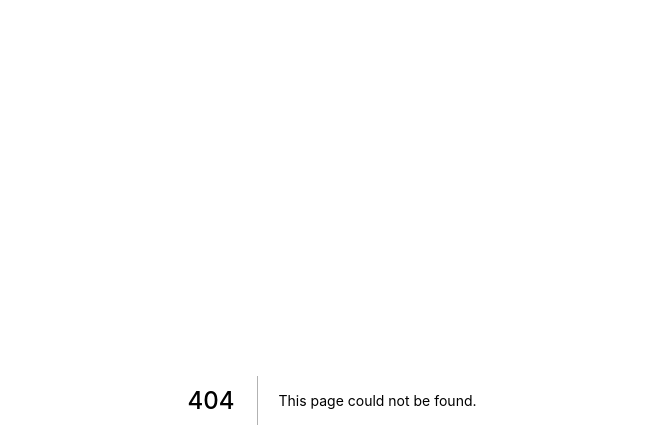
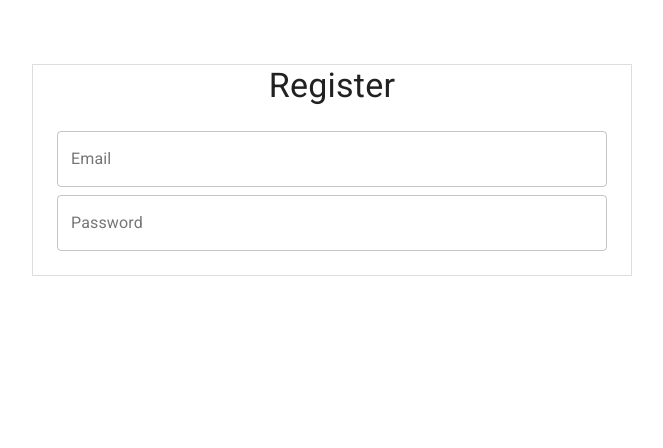
Before and after one commit to leelandmiller/welder-edu-app, a Next.js app: page /register in a window 1280 px wide. Before the commit this address had no page. Shown: the top 448 px of the page, without its empty margins (308-971 px from the left). Built offline with nearby package versions, Linux system fonts and the light colour scheme.

Commit message:
commit to staging /register

```diff
--- /dev/null
+++ b/components/Layout.js
@@ -0,0 +1,29 @@
+import Container from "@material-ui/core/Container"
+
+const layoutStyle = {
+  marginTop: '64px',
+  border: '1px solid #DDD'
+}
+
+export const withLayout = (Page) => {
+  const Layout = (props) => (
+    <Container style={{ ...layoutStyle, ...props.style }}>
+      <Page {...props} />
+    </Container>
+  )
+
+  if (Page.getInitialProps) {
+    Layout.getInitialProps = Page.getInitialProps
+  }
+
+  return Layout
+}
+
+const Layout = (props) => (
+  <Container maxWidth={props.maxWidth}
+    style={{ ...layoutStyle, ...props.style }}>
+    {props.children}
+  </Container>
+)
+
+export default Layout
--- /dev/null
+++ b/next.config.js
@@ -0,0 +1,2 @@
+const withSass = require("@zeit/next-sass");
+module.exports = withSass();
--- a/package.json
+++ b/package.json
@@ -12,8 +12,11 @@
     "deploy": "bash ./deploy.sh"
   },
   "dependencies": {
+    "@material-ui/core": "^4.8.2",
+    "@zeit/next-sass": "^1.0.1",
     "express": "^4.17.1",
     "next": "^9.1.6",
+    "node-sass": "^4.13.0",
     "react": "^16.12.0",
     "react-dom": "^16.12.0"
   },
--- /dev/null
+++ b/pages/_app.js
@@ -0,0 +1,33 @@
+import React from 'react';
+import App from 'next/app';
+import Head from 'next/head';
+import { ThemeProvider } from '@material-ui/core/styles';
+import CssBaseline from '@material-ui/core/CssBaseline';
+import theme from '../src/theme';
+
+export default class MyApp extends App {
+  componentDidMount() {
+    // Remove the server-side injected CSS.
+    const jssStyles = document.querySelector('#jss-server-side');
+    if (jssStyles) {
+      jssStyles.parentElement.removeChild(jssStyles);
+    }
+  }
+
+  render() {
+    const { Component, pageProps } = this.props;
+
+    return (
+      <React.Fragment>
+        <Head>
+          <title>My page</title>
+        </Head>
+        <ThemeProvider theme={theme}>
+          {/* CssBaseline kickstart an elegant, consistent, and simple baseline to build upon. */}
+          <CssBaseline />
+          <Component {...pageProps} />
+        </ThemeProvider>
+      </React.Fragment>
+    );
+  }
+}
--- /dev/null
+++ b/pages/_document.js
@@ -0,0 +1,71 @@
+import React from 'react';
+import Document, { Head, Main, NextScript } from 'next/document';
+import { ServerStyleSheets } from '@material-ui/core/styles';
+import theme from '../src/theme';
+
+export default class MyDocument extends Document {
+  render() {
+    return (
+      <html lang="en">
+        <Head>
+          <meta charSet="utf-8" />
+          <meta
+            name="viewport"
+            content="minimum-scale=1, initial-scale=1, width=device-width, shrink-to-fit=no"
+          />
+          {/* PWA primary color */}
+          <meta name="theme-color" content={theme.palette.primary.main} />
+          <link
+            rel="stylesheet"
+            href="https://fonts.googleapis.com/css?family=Roboto:300,400,500,700&display=swap"
+          />
+        </Head>
+        <body>
+          <Main />
+          <NextScript />
+        </body>
+      </html>
+    );
+  }
+}
+
+MyDocument.getInitialProps = async ctx => {
+  // Resolution order
+  //
+  // On the server:
+  // 1. app.getInitialProps
+  // 2. page.getInitialProps
+  // 3. document.getInitialProps
+  // 4. app.render
+  // 5. page.render
+  // 6. document.render
+  //
+  // On the server with error:
+  // 1. document.getInitialProps
+  // 2. app.render
+  // 3. page.render
+  // 4. document.render
+  //
+  // On the client
+  // 1. app.getInitialProps
+  // 2. page.getInitialProps
+  // 3. app.render
+  // 4. page.render
+
+  // Render app and page and get the context of the page with collected side effects.
+  const sheets = new ServerStyleSheets();
+  const originalRenderPage = ctx.renderPage;
+
+  ctx.renderPage = () =>
+    originalRenderPage({
+      enhanceApp: App => props => sheets.collect(<App {...props} />),
+    });
+
+  const initialProps = await Document.getInitialProps(ctx);
+
+  return {
+    ...initialProps,
+    // Styles fragment is rendered after the app and page rendering finish.
+    styles: [...React.Children.toArray(initialProps.styles), sheets.getStyleElement()],
+  };
+};
--- /dev/null
+++ b/pages/register.js
@@ -0,0 +1,65 @@
+import { useState } from 'react'
+import TextField from '@material-ui/core/TextField'
+import Typography from '@material-ui/core/Typography'
+import Grid from '@material-ui/core/Grid'
+import Box from '@material-ui/core/Box'
+import Layout from '../components/Layout'
+
+const boxStyle = {
+  padding: '24px 0px'
+}
+
+const textFieldStyle = {
+  width: '100%'
+}
+
+const Register = () => {
+  const [userData, setUserData] = useState({ email: '', password: '' })
+
+  async function handleSubmit(event) {
+    event.preventDefault()
+    /* ... */
+  }
+
+  return (
+    <Layout maxWidth="sm">
+      <Box display="flex" justifyContent="center">
+        <Typography variant="h4">
+          Register
+        </Typography>
+      </Box>
+      <Box style={boxStyle}>
+        <form onSubmit={handleSubmit}>
+          <Grid container spacing={1}>
+            <Grid item xs={12}>
+              <TextField style={textFieldStyle}
+                value={userData.email}
+                onChange={e => {
+                  setUserData({
+                    ...userData,
+                    email: e.target.value
+                  })
+                }}
+                variant="outlined" label="Email"
+              />
+            </Grid>
+            <Grid item xs={12}>
+              <TextField style={textFieldStyle}
+                variant="outlined" label="Password" type="password"
+                value={userData.password}
+                onChange={e => {
+                  setUserData({
+                    ...userData,
+                    password: e.target.value
+                  })
+                }}
+              />
+            </Grid>
+          </Grid>
+        </form>
+      </Box>
+    </Layout>
+  )
+}
+
+export default Register
--- /dev/null
+++ b/src/theme.js
@@ -0,0 +1,22 @@
+import { createMuiTheme } from '@material-ui/core/styles';
+import { red } from '@material-ui/core/colors';
+
+// Create a theme instance.
+const theme = createMuiTheme({
+  palette: {
+    primary: {
+      main: '#556cd6',
+    },
+    secondary: {
+      main: '#19857b',
+    },
+    error: {
+      main: red.A400,
+    },
+    background: {
+      default: '#fff',
+    },
+  },
+});
+
+export default theme;
```
Also changed, not shown: pages/index.js (+6 -2 lines), src/stylesheets/main.scss (added), src/stylesheets/theme/_colors.scss (added), src/stylesheets/theme/_fonts.scss (added), src/stylesheets/theme/_theme.scss (added), 1 other file (tests, documents, lock files or other folders).
